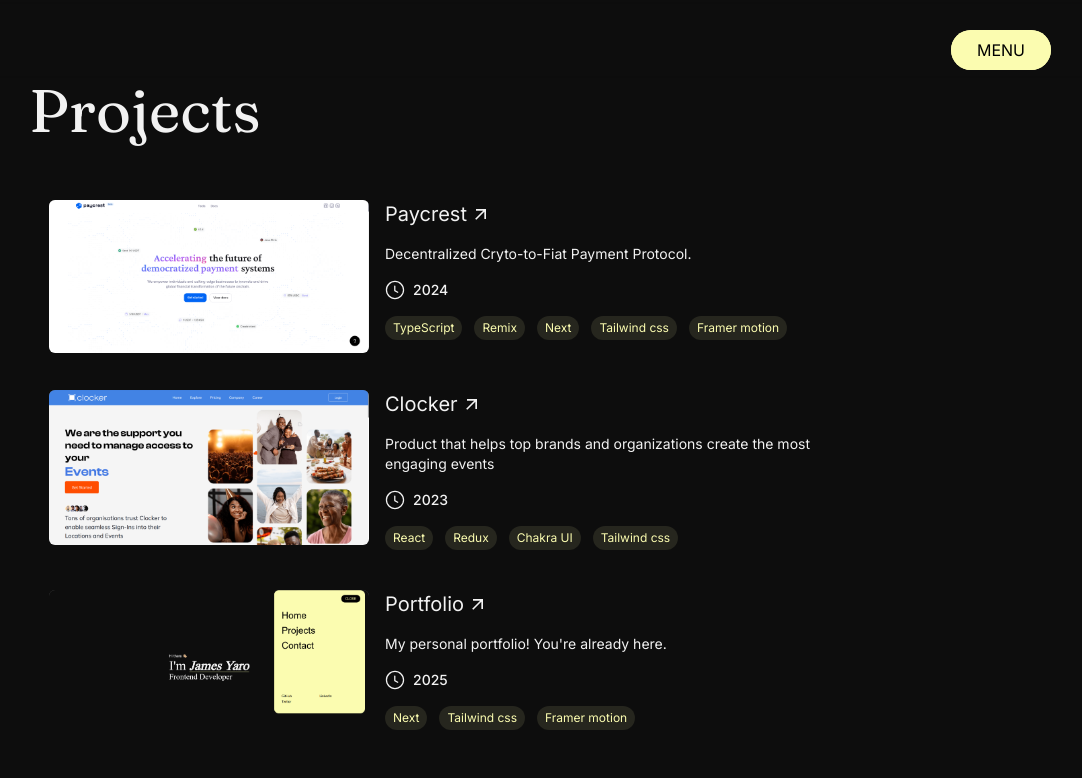
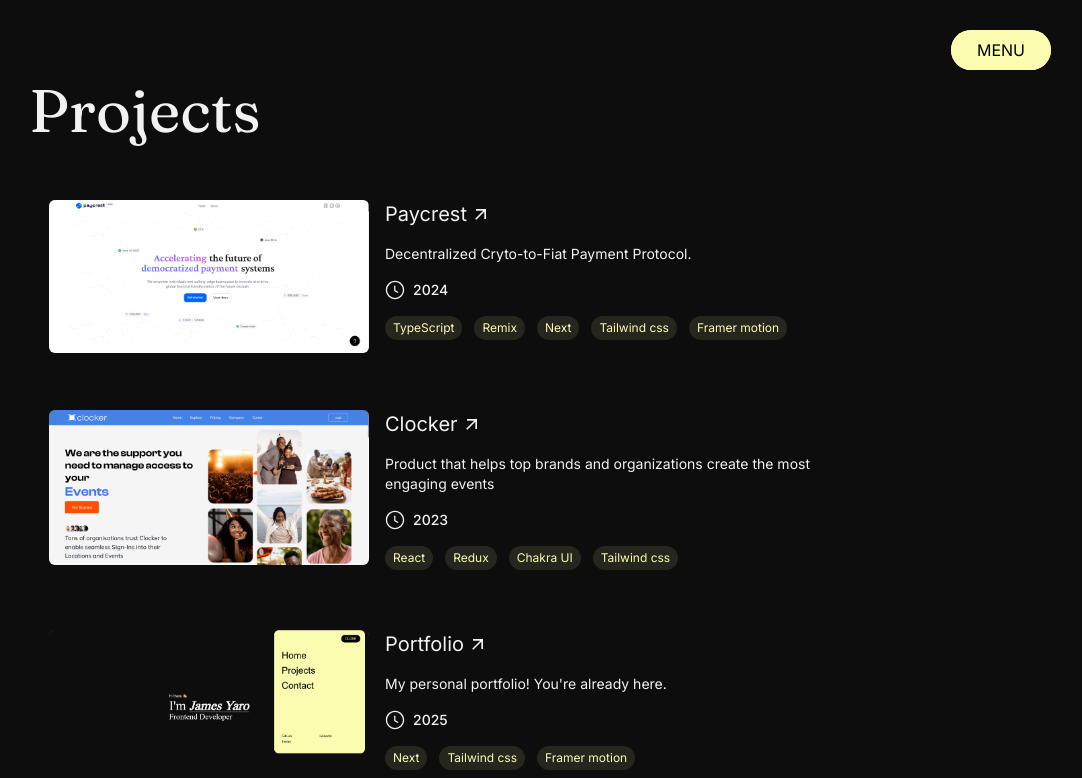
Before and after one commit to yaroCreates/my_portfolio, a Next.js app: page /projects in a window 1280 px wide. Shown: the top 778 px of the page, without its empty margins (179-1261 px from the left). Built offline with nearby package versions, Linux system fonts and the light colour scheme.

Commit message:
style: adjust styling of project card

```diff
--- a/app/components/ProjectList.jsx
+++ b/app/components/ProjectList.jsx
@@ -19,7 +19,7 @@
   const [isLoading, setIsLoading] = useState(true);
 
   return (
-    <>
+    <div className="space-y-5">
       {projectData.map((project, index) => {
         const { name, description, tools, img, link, year } = project;
         return (
@@ -29,7 +29,7 @@
               target="_blank"
               className="flex flex-col md:flex-row gap-4 cursor-pointer hover:bg-white/5 p-5 rounded-md group duration-200 hover:duration-300 ease-in-out"
             >
-              <div className="flex-none h-[150px] w-full sm:w-[320px] bg-white/30 text-white rounded-md group-hover:border">
+              <div className="flex-none md:h-[150px] w-full sm:w-[320px] bg-white/30 text-white rounded-md group-hover:border">
                 <Image
                   className="rounded-md"
                   alt={name}
@@ -65,7 +65,7 @@
           </>
         );
       })}
-    </>
+    </div>
   );
 };
 
```
